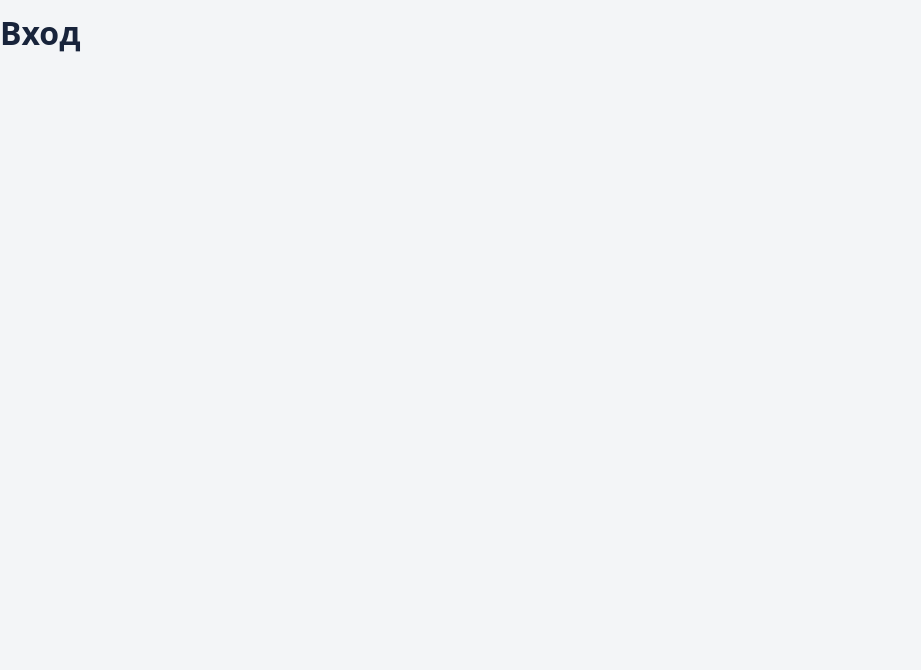
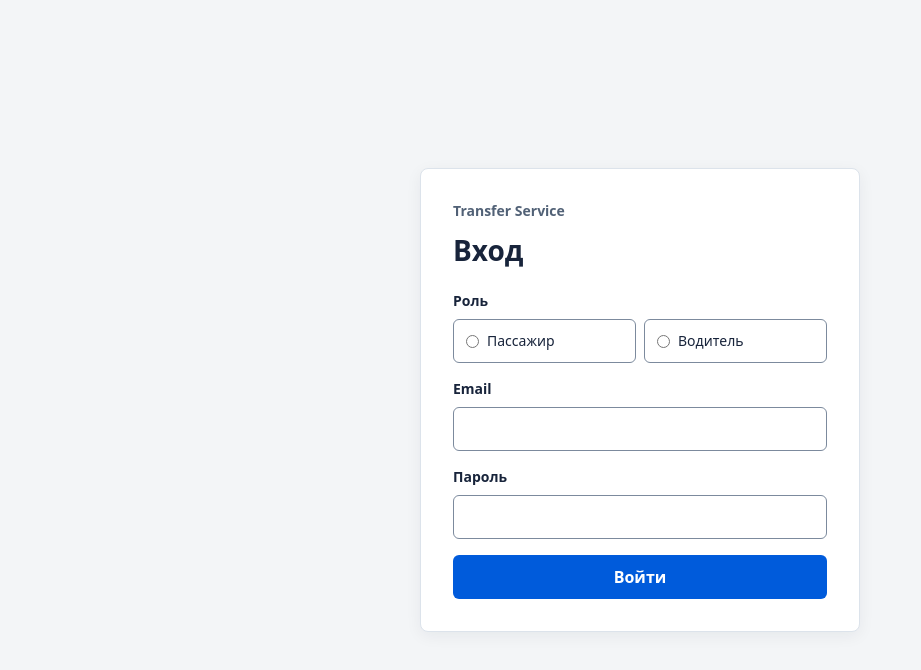
Before and after one commit to kotrvn/transfer-service, a Next.js app in the folder frontend/: page /login in a window 1280 px wide. Shown: the top 670 px of the page, without its empty margins (0-921 px from the left). Built offline with nearby package versions, Linux system fonts and the light colour scheme.

Commit message:
Build accessible login form with role selection

```diff
--- a/frontend/src/app/login/page.tsx
+++ b/frontend/src/app/login/page.tsx
@@ -1,7 +1,5 @@
+import { LoginView } from "../../views/login";
+
 export default function LoginPage() {
-  return (
-    <main>
-      <h1>Вход</h1>
-    </main>
-  );
+  return <LoginView />;
 }
--- /dev/null
+++ b/frontend/src/features/sign-in/index.tsx
@@ -0,0 +1,131 @@
+"use client";
+
+import { type FormEvent, useRef, useState } from "react";
+
+import styles from "./sign-in.module.scss";
+
+const roleLabels = { passenger: "Пассажир", driver: "Водитель" } as const;
+type Role = keyof typeof roleLabels;
+
+type Errors = Partial<Record<"role" | "email" | "password", string>>;
+
+export function SignInForm() {
+  const [role, setRole] = useState<Role>();
+  const [errors, setErrors] = useState<Errors>({});
+  const [message, setMessage] = useState("");
+  const submitting = useRef(false);
+
+  const [isPending, setIsPending] = useState(false);
+
+  async function submit(event: FormEvent<HTMLFormElement>) {
+    event.preventDefault();
+    if (submitting.current) return;
+
+    const form = event.currentTarget;
+    const emailInput = form.elements.namedItem("email") as HTMLInputElement;
+    const passwordInput = form.elements.namedItem("password") as HTMLInputElement;
+    const email = emailInput.value.trim();
+    const password = passwordInput.value;
+    const nextErrors: Errors = {};
+    if (!role) nextErrors.role = "Выберите роль";
+    if (!email || emailInput.validity.typeMismatch) nextErrors.email = "Введите корректный email";
+    if (!password) nextErrors.password = "Введите пароль";
+
+    setErrors(nextErrors);
+    setMessage("");
+    if (!role || nextErrors.email || nextErrors.password) {
+      const firstInvalid = Object.keys(nextErrors)[0];
+      form.querySelector<HTMLInputElement>(`input[name="${firstInvalid}"]`)?.focus();
+      return;
+    }
+
+    submitting.current = true;
+    setIsPending(true);
+    try {
+      await new Promise((resolve) => setTimeout(resolve, 250));
+      setMessage("Вход станет доступен после подключения API");
+    } finally {
+      setIsPending(false);
+      submitting.current = false;
+    }
+  }
+
+  return (
+    <form className={styles.form} method="post" onSubmit={submit} noValidate>
+      <fieldset
+        className={styles.roleGroup}
+        disabled={isPending}
+        aria-invalid={!!errors.role}
+        aria-describedby={errors.role ? "role-error" : undefined}
+      >
+        <legend className={styles.label}>Роль</legend>
+        <div className={styles.roles}>
+          {(Object.keys(roleLabels) as Role[]).map((option) => (
+            <label className={styles.role} key={option}>
+              <input
+                type="radio"
+                name="role"
+                value={option}
+                checked={role === option}
+                required
+                aria-describedby={errors.role ? "role-error" : undefined}
+                onChange={() => {
+                  setRole(option);
+                  setErrors((current) => ({ ...current, role: undefined }));
+                }}
+              />
+              {roleLabels[option]}
+            </label>
+          ))}
+        </div>
+        {errors.role && <p className={styles.error} id="role-error">{errors.role}</p>}
+      </fieldset>
+
+      <div>
+        <label className={styles.label} htmlFor="email">Email</label>
+        <input
+          className={styles.input}
+          id="email"
+          name="email"
+          type="email"
+          autoComplete="username"
+          required
+          readOnly={isPending}
+          aria-invalid={!!errors.email}
+          aria-describedby={errors.email ? "email-error" : undefined}
+          onChange={() => {
+            if (errors.email) setErrors((current) => ({ ...current, email: undefined }));
+          }}
+        />
+        {errors.email && <p className={styles.error} id="email-error">{errors.email}</p>}
+      </div>
+
+      <div>
+        <label className={styles.label} htmlFor="password">Пароль</label>
+        <input
+          className={styles.input}
+          id="password"
+          name="password"
+          type="password"
+          autoComplete="current-password"
+          required
+          readOnly={isPending}
+          aria-invalid={!!errors.password}
+          aria-describedby={errors.password ? "password-error" : undefined}
+          onChange={() => {
+            if (errors.password) setErrors((current) => ({ ...current, password: undefined }));
+          }}
+        />
+        {errors.password && <p className={styles.error} id="password-error">{errors.password}</p>}
+      </div>
+
+      <div>
+        <button className={styles.submit} type="submit" disabled={isPending}>
+          {isPending ? "Входим…" : "Войти"}
+        </button>
+        <div className={styles.status} role="status">{isPending ? "Входим…" : ""}</div>
+        {message && <p className={styles.error} role="alert">{message}</p>}
+      </div>
+    </form>
+  );
+}
--- /dev/null
+++ b/frontend/src/features/sign-in/sign-in.module.scss
@@ -0,0 +1,114 @@
+.form {
+  display: grid;
+  gap: var(--space-4);
+}
+
+.roleGroup {
+  min-inline-size: 0;
+  margin: 0;
+  padding: 0;
+  border: 0;
+}
+
+.label {
+  display: block;
+  margin-bottom: var(--space-2);
+  padding: 0;
+  font-size: var(--font-size-label);
+  font-weight: var(--font-weight-semibold);
+  line-height: var(--line-height-label);
+}
+
+.roles {
+  display: grid;
+  grid-template-columns: repeat(auto-fit, minmax(min(100%, 8rem), 1fr));
+  gap: var(--space-2);
+}
+
+.role,
+.input {
+  min-height: var(--control-height);
+  border: var(--border-width) solid var(--color-border-control);
+  border-radius: var(--radius-control);
+  background: var(--color-surface);
+  color: var(--color-text);
+  transition:
+    background-color var(--motion-fast) var(--motion-easing),
+    border-color var(--motion-fast) var(--motion-easing);
+}
+
+.role {
+  display: flex;
+  align-items: center;
+  gap: var(--space-2);
+  padding: var(--space-2) var(--space-3);
+  cursor: pointer;
+  font-size: var(--font-size-label);
+  font-weight: var(--font-weight-medium);
+
+  &:has(input:checked) {
+    border-color: var(--color-accent);
+    background: var(--color-accent-subtle);
+  }
+
+  input {
+    margin: 0;
+    accent-color: var(--color-accent);
+  }
+}
+
+.input {
+  display: block;
+  width: 100%;
+  padding: var(--space-2) var(--space-3);
+}
+
+.input[aria-invalid="true"],
+.roleGroup[aria-invalid="true"] .role {
+  border-color: var(--color-error);
+}
+
+.error {
+  margin: var(--space-1) 0 0;
+  color: var(--color-error);
+  font-size: var(--font-size-label);
+  line-height: var(--line-height-label);
+}
+
+.submit {
+  width: 100%;
+  min-height: var(--control-height);
+  padding: var(--space-2) var(--space-4);
+  border: 0;
+  border-radius: var(--radius-control);
+  background: var(--color-accent);
+  color: var(--color-on-accent);
+  cursor: pointer;
+  font-weight: var(--font-weight-semibold);
+  transition:
+    background-color var(--motion-standard) var(--motion-easing),
+    color var(--motion-standard) var(--motion-easing);
+
+  &:enabled:hover {
+    background: var(--color-accent-hover);
+  }
+
+  &:enabled:active {
+    background: var(--color-accent-active);
+  }
+
+  &:disabled {
+    background: var(--color-surface-muted);
+    color: var(--color-text-muted);
+    cursor: wait;
+  }
+}
+
+.status {
+  position: absolute;
+  width: 1px;
+  height: 1px;
+  overflow: hidden;
+  clip-path: inset(50%);
+  white-space: nowrap;
+}
--- /dev/null
+++ b/frontend/src/views/login/index.tsx
@@ -0,0 +1,14 @@
+import { SignInForm } from "../../features/sign-in";
+import styles from "./login.module.scss";
+
+export function LoginView() {
+  return (
+    <main className={styles.screen}>
+      <section className={styles.card} aria-labelledby="login-title">
+        <p className={styles.brand}>Transfer Service</p>
+        <h1 className={styles.title} id="login-title">Вход</h1>
+        <SignInForm />
+      </section>
+    </main>
+  );
+}
--- /dev/null
+++ b/frontend/src/views/login/login.module.scss
@@ -0,0 +1,36 @@
+.screen {
+  min-height: 100dvh;
+  display: grid;
+  place-items: center;
+  padding: var(--space-4);
+}
+
+.card {
+  width: 100%;
+  max-width: var(--login-card-width);
+  padding: var(--space-6);
+  background: var(--color-surface);
+  border: var(--border-width) solid var(--color-border);
+  border-radius: var(--radius-card);
+  box-shadow: var(--shadow-card);
+}
+
+.brand {
+  margin: 0 0 var(--space-3);
+  color: var(--color-text-muted);
+  font-size: var(--font-size-label);
+  font-weight: var(--font-weight-semibold);
+  line-height: var(--line-height-label);
+}
+
+.title {
+  margin: 0 0 var(--space-5);
+  font-size: var(--font-size-title);
+  line-height: var(--line-height-title);
+}
+
+@media (max-width: 30rem) {
+  .card {
+    padding: var(--space-5);
+  }
+}
```
